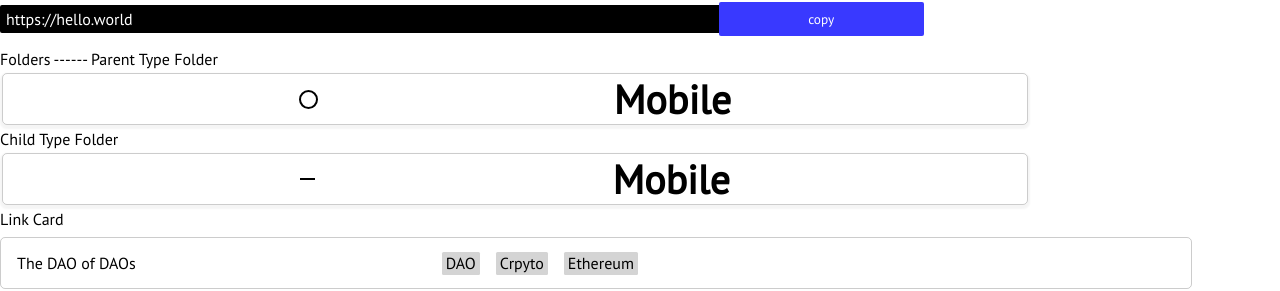
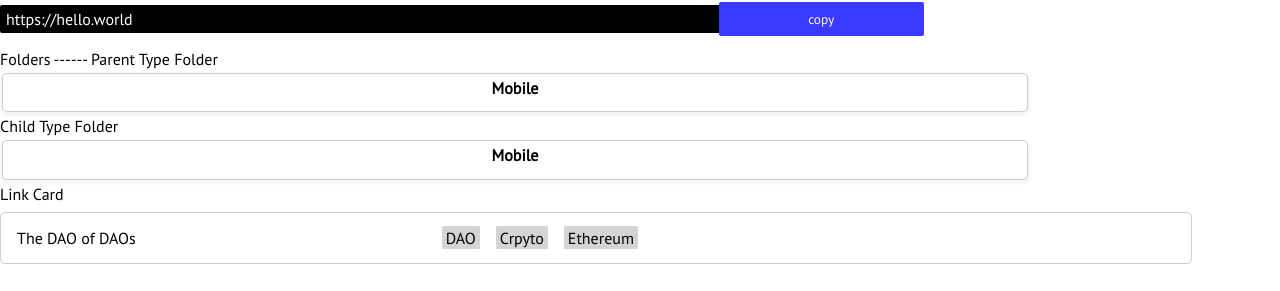
Before and after one commit to JosiasAurel/linksbook, a Next.js app in the folder client/: page /kitchen in a window 1280 px wide. Shown: the part 139-430 px from the top of the page. Built offline with nearby package versions, Linux system fonts and the light colour scheme; some icons are missing.

Commit message:
modify folder structure and createCollection toast

```diff
--- a/client/components/Folder.tsx
+++ b/client/components/Folder.tsx
@@ -3,44 +3,27 @@ import React from "react";
 import styles from "../styles/components.module.css";
 
 interface FolderProps {
-    type: string // Parent or Child
-    label: string
+    readonly type: string // Parent or Child
+    readonly label: string
     thirdPartyAction?: Function
 }
 
 const Folder: React.FC<FolderProps> = ({ type, label, thirdPartyAction }): JSX.Element => {
 
-    // has the folder been clicked to drop down ?
-    const [selected, setSelected] = React.useState<boolean>(false);
-
     if (type === "Child") {
         return (
             <div className={styles.folder}>
-                <div className={styles.lineIcon}>
-
-                </div>
                 <h2> {label} </h2>
             </div>
         )
     }
 
-    // toggle is folder selected
     function toggleFolderSelected(): void {
-        setSelected(!selected);
-        if (thirdPartyAction) {
-            thirdPartyAction();
-        } else {
-            return;
-        }
-
-        return;
+        thirdPartyAction(); // execute an external action
     }
 
     return (
         <div onClick={e => toggleFolderSelected()} className={styles.folder}>
-            <div className={!selected ? styles.circleIcon : styles.circleIconFill}>
-
-            </div>
             <h2> {label} </h2>
         </div>
     )
--- a/client/components/createCollection.tsx
+++ b/client/components/createCollection.tsx
@@ -15,7 +15,7 @@ const CreateCollectionForm: React.FC = (): JSX.Element => {
     async function handleCreateLink(event: any): Promise<void> {
         event.preventDefault(); // prevent page reload
 
-        toast.promise(saveCollection({ variables: { name, type: "Parent" } }), { loading: "Saving", success: "Bookmark saved", error: "Could not save bookmark" });
+        toast.promise(saveCollection({ variables: { name, type: "Parent" } }), { loading: "Saving", success: "Folder Created", error: "Could not save Folder" });
 
     }
 
--- a/client/styles/components.module.css
+++ b/client/styles/components.module.css
@@ -200,7 +200,7 @@
 .folder {
   display: flex;
   flex-direction: row;
-  justify-content: space-evenly;
+  justify-content: center;
   align-items: center;
   border-radius: 5px;
   max-height: 50px;
@@ -210,29 +210,9 @@
   margin: 4px 2px;
 }
 
-.folder .circleIcon {
-  width: 15px;
-  height: 15px;
-  border: solid 2px black;
-  border-radius: 50%;
-}
-
-.folder .circleIconFill {
-  width: 15px;
-  height: 15px;
-  border: solid 2px black;
-  border-radius: 50%;
-  background-color: black;
-}
-
-.folder .lineIcon {
-  width: 15px;
-  height: 2px;
-  background-color: black;
-}
-
 .folder h2 {
-  font-size: 2.5em;
+  font-size: 1em;
+  margin-top: 4px;
 }
 /* End Folder styles */
 
```
